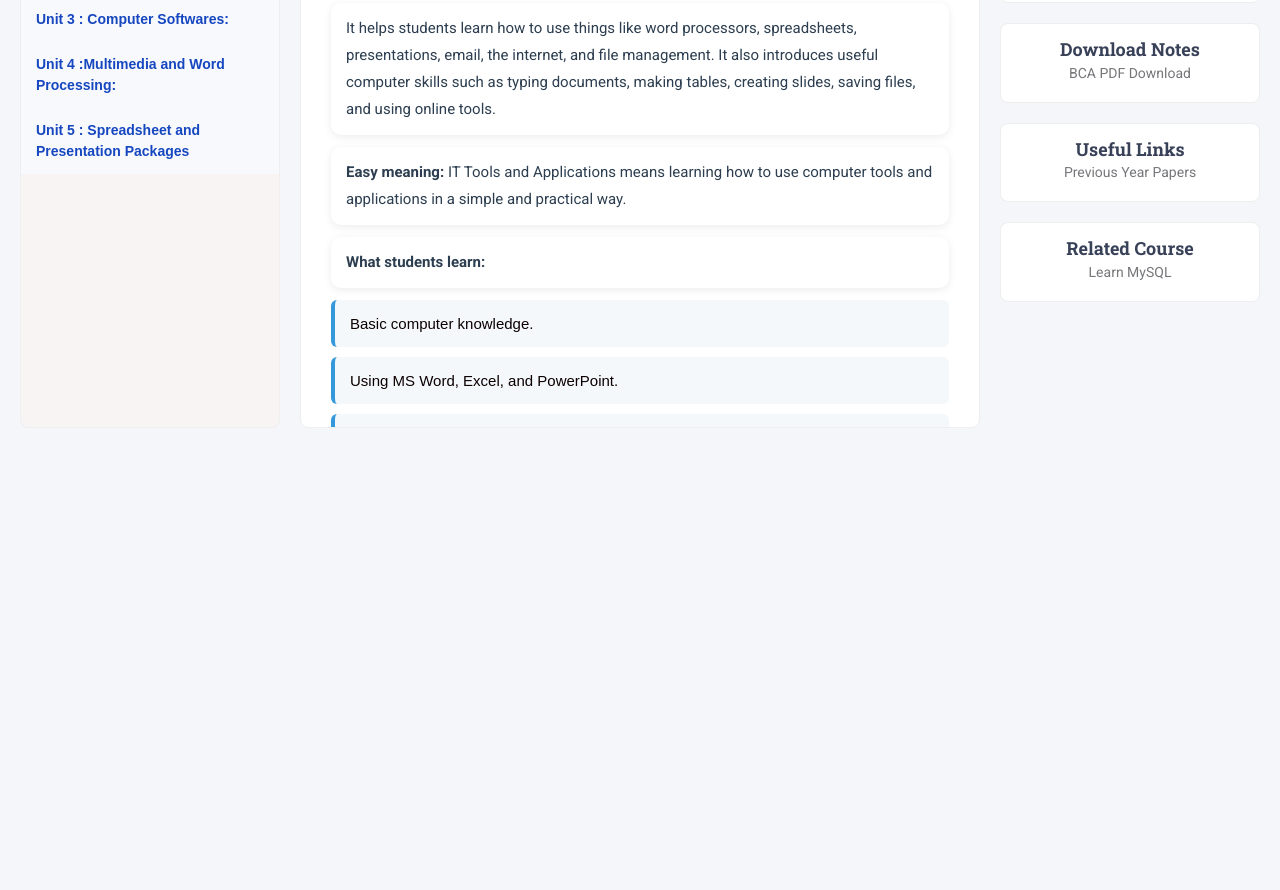
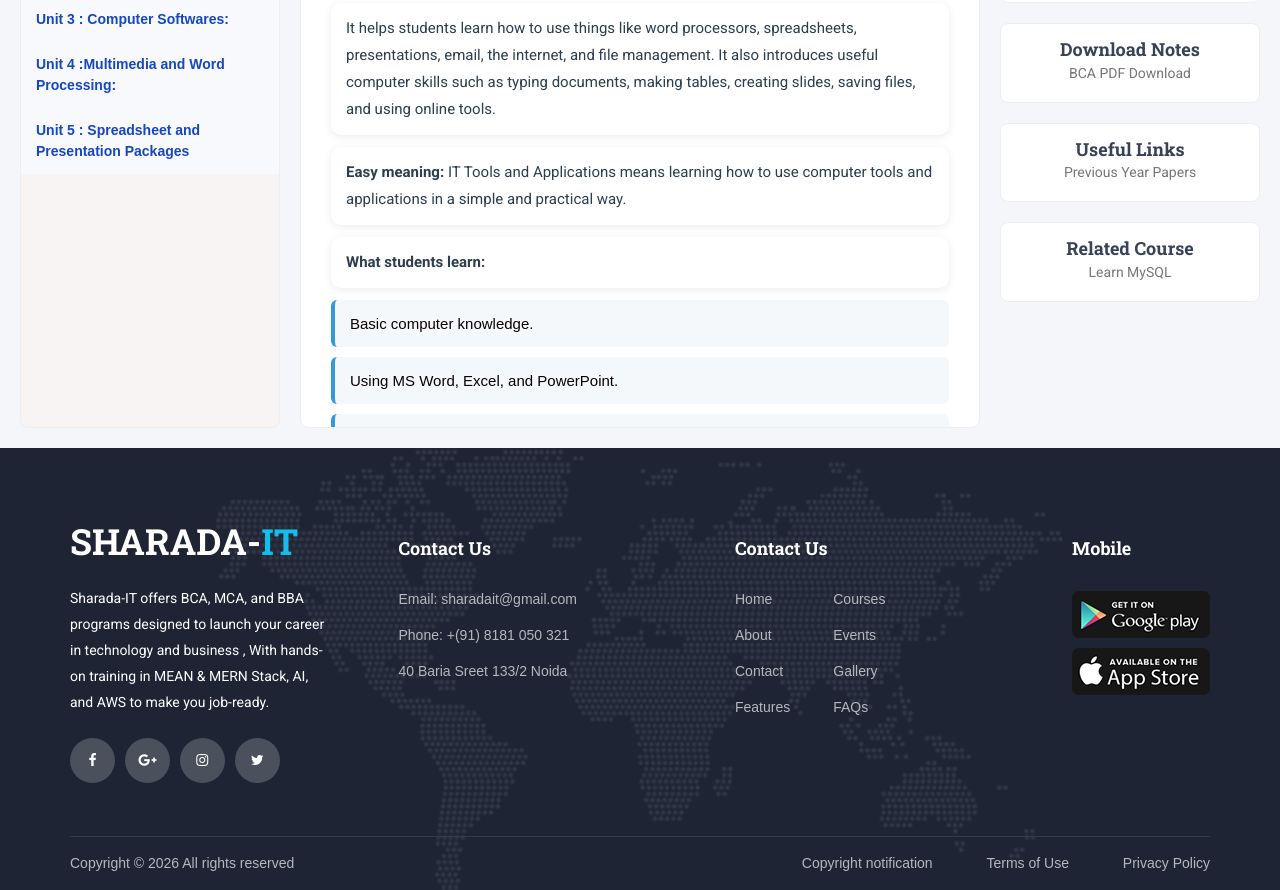
Before and after one commit to pradeepsha/vdmcampuse, a plain HTML site: page bca/iT_Tools_and_applications.html in a window 1280 px wide. Shown: the part 354-1244 px from the top of the page. Before the commit the page ends 802 px from the top, so only its background shows below. Drawn offline with Linux system fonts and the light colour scheme; files that its build step writes are made by us from their sources.

```diff
--- a/bca/iT_Tools_and_applications.html
+++ b/bca/iT_Tools_and_applications.html
@@ -486,6 +486,130 @@
 		<!-- Footer -->
 
 
+
+		<footer class="footer">
+			<div class="footer_background" style="background-image:url(images/footer_background.png)"></div>
+			<div class="container">
+				<div class="row footer_row">
+					<div class="col">
+						<div class="footer_content">
+							<div class="row">
+
+								<div class="col-lg-3 footer_col">
+
+									<!-- Footer About -->
+									<div class="footer_section footer_about">
+										<div class="footer_logo_container">
+											<a href="#">
+												<div class="footer_logo_text">SHARADA-<span>IT</span></div>
+											</a>
+										</div>
+										<div class="footer_about_text">
+											<p>
+												Sharada-IT offers BCA, MCA, and BBA programs designed to launch your
+												career in technology and business ,
+												With hands-on training in MEAN & MERN Stack, AI, and AWS to make you
+												job-ready.
+											</p>
+										</div>
+										<div class="footer_social">
+											<ul>
+												<li><a href="#"><i class="fa fa-facebook" aria-hidden="true"></i></a>
+												</li>
+												<li><a href="#"><i class="fa fa-google-plus" aria-hidden="true"></i></a>
+												</li>
+												<li><a href="#"><i class="fa fa-instagram" aria-hidden="true"></i></a>
+												</li>
+												<li><a href="#"><i class="fa fa-twitter" aria-hidden="true"></i></a>
+												</li>
+											</ul>
+										</div>
+									</div>
+
+								</div>
+
+								<div class="col-lg-3 footer_col">
+
+									<!-- Footer Contact -->
+									<div class="footer_section footer_contact">
+										<div class="footer_title">Contact Us</div>
+										<div class="footer_contact_info">
+											<ul>
+												<li>Email: sharadait@gmail.com</li>
+												<li>Phone: +(91) 8181 050 321</li>
+												<li>40 Baria Sreet 133/2 Noida</li>
+											</ul>
+										</div>
+									</div>
+
+								</div>
+
+								<div class="col-lg-3 footer_col">
+
+									<!-- Footer links -->
+									<div class="footer_section footer_links">
+										<div class="footer_title">Contact Us</div>
+										<div class="footer_links_container">
+											<ul>
+												<li><a href="#">Home</a></li>
+												<li><a href="#">About</a></li>
+												<li><a href="#">Contact</a></li>
+												<li><a href="#">Features</a></li>
+												<li><a href="#">Courses</a></li>
+												<li><a href="#">Events</a></li>
+												<li><a href="#">Gallery</a></li>
+												<li><a href="#">FAQs</a></li>
+											</ul>
+										</div>
+									</div>
+
+								</div>
+
+								<div class="col-lg-3 footer_col clearfix">
+
+									<!-- Footer links -->
+									<div class="footer_section footer_mobile">
+										<div class="footer_title">Mobile</div>
+										<div class="footer_mobile_content">
+											<div class="footer_image"><a href="#"><img src="../images/mobile_1.png"
+														alt=""></a>
+											</div>
+											<div class="footer_image"><a href="#"><img src="../images/mobile_2.png"
+														alt=""></a>
+											</div>
+										</div>
+									</div>
+
+								</div>
+
+							</div>
+						</div>
+					</div>
+				</div>
+
+				<div class="row copyright_row">
+					<div class="col">
+						<div class="copyright d-flex flex-lg-row flex-column align-items-center justify-content-start">
+							<div class="cr_text">
+								<!-- Link back to Colorlib can't be removed. Template is licensed under CC BY 3.0. -->
+								Copyright &copy;
+								<script>document.write(new Date().getFullYear());</script> All rights reserved
+								<!-- Link back to Colorlib can't be removed. Template is licensed under CC BY 3.0. -->
+							</div>
+							<div class="ml-lg-auto cr_links">
+								<ul class="cr_list">
+									<li><a href="#">Copyright notification</a></li>
+									<li><a href="#">Terms of Use</a></li>
+									<li><a href="#">Privacy Policy</a></li>
+								</ul>
+							</div>
+						</div>
+					</div>
+				</div>
+			</div>
+		</footer>
+
+
 	</div>
 
 
--- a/styles/courses.css
+++ b/styles/courses.css
@@ -1249,14 +1249,17 @@ section
 }
 .latest_image div
 {
-	width: 90px;
-	height: 74px;
+
 	border-radius: 3px;
 	overflow: hidden;
+
+	/* width: 287px;
+    height: 215px; */
 }
 .latest_image div img
 {
 	max-width: 100%;
+	border-radius: 23px;
 }
 .latest_content
 {
```
Also changed, not shown: bca/bca_home_page.html (+22 -8 lines), images/c language.jpg (added), images/c_banner.jpg (added).
